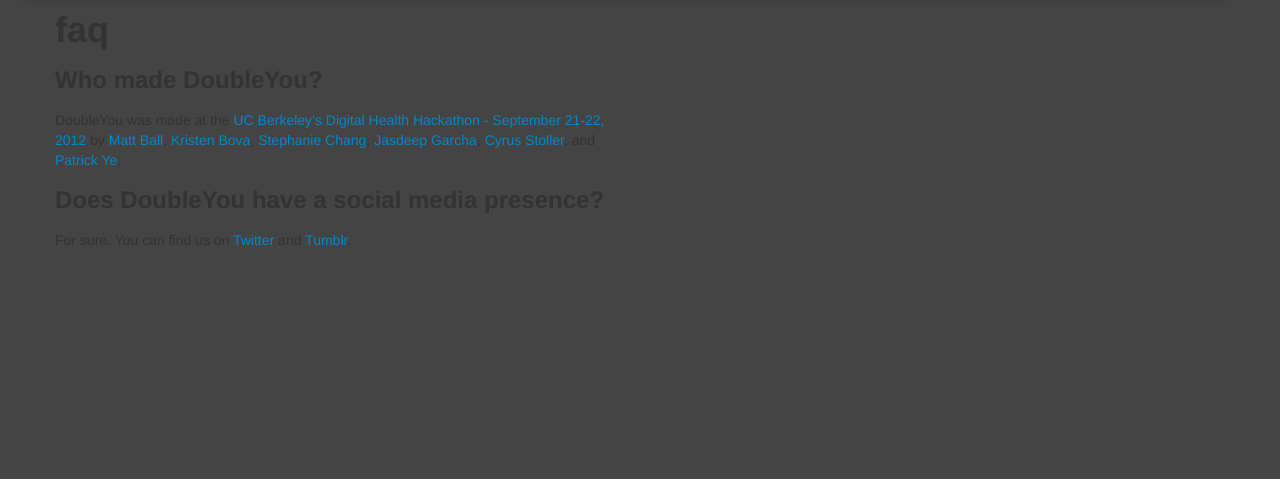
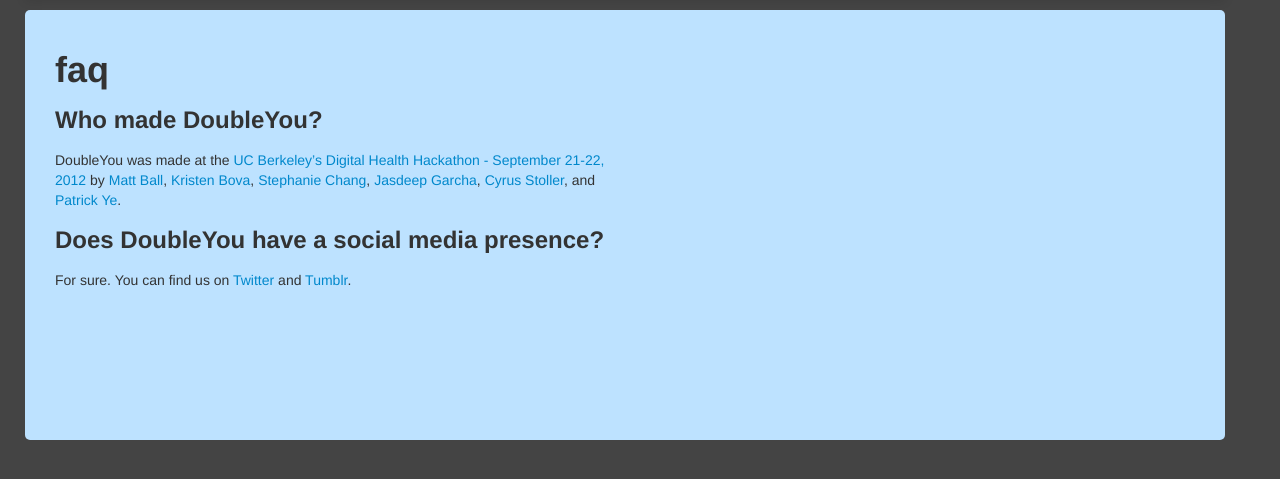
Before and after one commit to yosemitebandit/doubleyou, a Flask app: page /faq in a window 1280 px wide. Shown: the part 41-520 px from the top of the page. Run offline with Flask 2, Linux system fonts and the light colour scheme; parts of the project's set-up code (start-up, migrations or seed data) failed here and were passed over; some libraries are stand-ins or nearby versions.

Commit message:
Add background color to faq page

```diff
--- a/templates/faq.html
+++ b/templates/faq.html
@@ -1,4 +1,17 @@
 {% extends "base.html" %}
+
+{% block head %}
+<style>
+    #box {
+        background: rgb(189, 226, 255);
+        border-radius: 5px solid blue;
+        border-radius: 5px;
+        padding-top: 30px;
+        margin-top: 10px;
+        height: 400px;
+    }
+</style>
+{% endblock %}
 
 {% block body %}
 <div class='row' id='box'>
```
